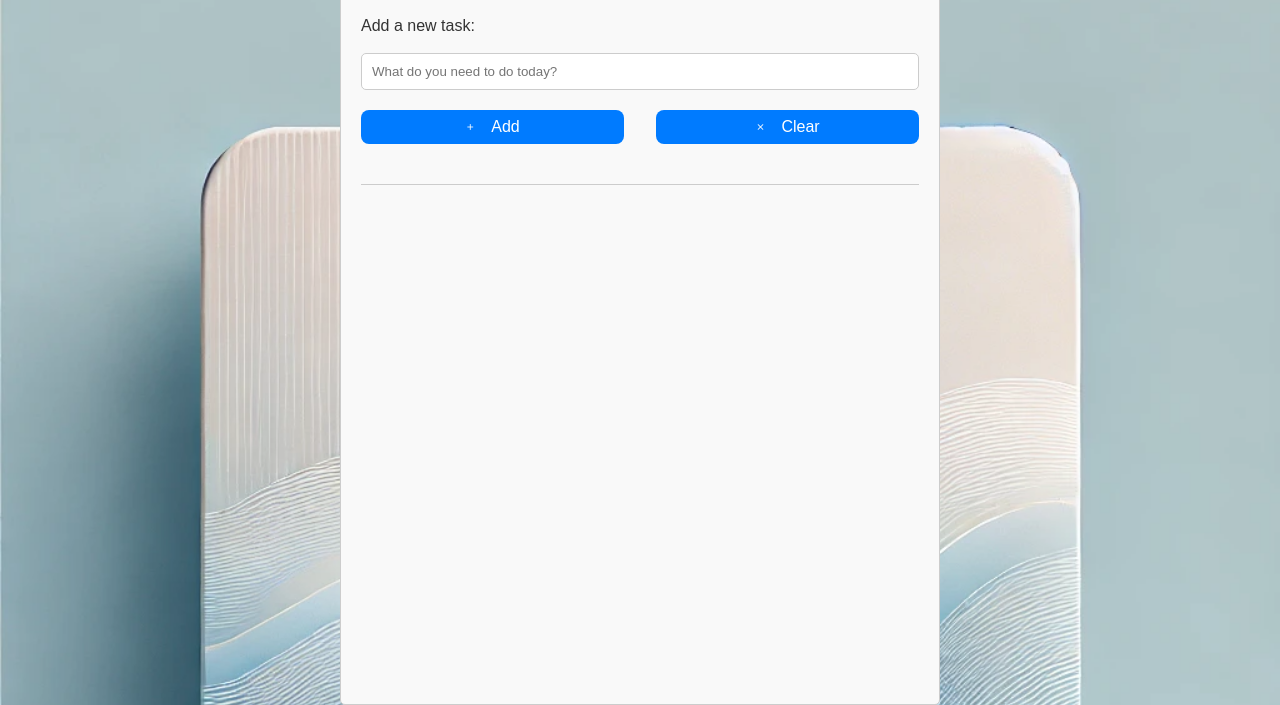
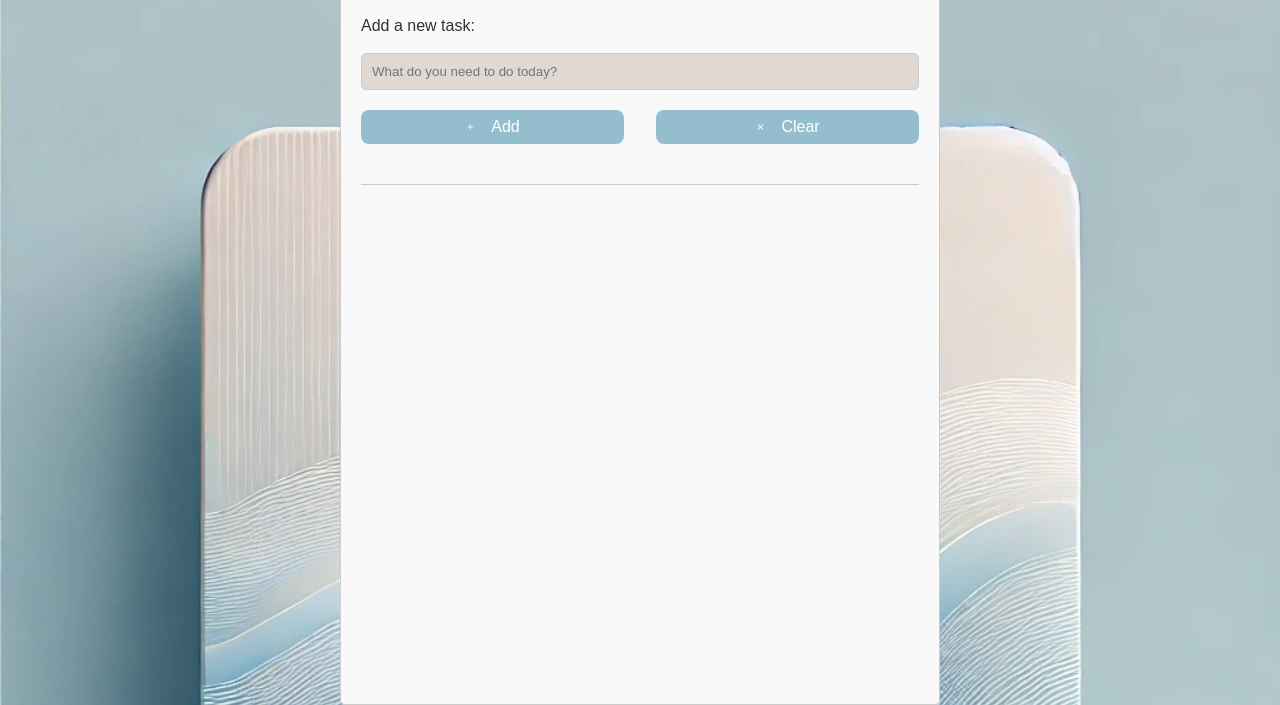
Before and after one commit to GeorgePapalazaridis/todo-list-app, a website with bundled scripts: page index.html in a window 1280 px wide. Shown: the part 107-812 px from the top of the page. Built offline with nearby package versions, Linux system fonts and the light colour scheme.

Commit message:
Refactor button styles and update CSS variables for improved theming

```diff
--- a/src/css/buttons.css
+++ b/src/css/buttons.css
@@ -32,15 +32,15 @@
     width: 35px;
     height: 35px;
     border-radius: 50%;
-    background-color: var(--danger-color);
-    color: var(--text-button-color);
+    background-color: var(--delete-btn-background-color);
+    color: var(--delete-btn-icon-color);
     border: none;
     cursor: pointer;
     transition: background-color 0.3s ease-in-out, transform 0.3s ease-in-out;
 }
 
 .delete-btn:hover {
-    background-color: var(--danger-hover-color);
+    background-color: var(--delete-btn-hover-color);
     transform: scale(0.95);
 }
 
--- a/src/css/form.css
+++ b/src/css/form.css
@@ -17,4 +17,5 @@
     padding: 10px;
     border: 1px solid var(--border-color);
     border-radius: 5px;
+    background-color: var(--input-background-color);
 }
--- a/src/css/variables.css
+++ b/src/css/variables.css
@@ -1,7 +1,7 @@
 /* Default (Light Mode) */
 :root {
-    --primary-color: #007bff; /* Button primary background */
-    --primary-hover-color: #0056b3; /* Button primary hover background */
+    --primary-color: #94bdcd; /* Button primary background */
+    --primary-hover-color: #729baf; /* Button primary hover background */
 
     --danger-color: #dc3545; /* Delete button background */
     --danger-hover-color: #b02a37; /* Delete button hover background */
@@ -21,12 +21,16 @@
     --button-background-color: #f0f0f0;
     --button-hover-background-color: #e0e0e0;
     --button-icon-color: #333;
+    --input-background-color: #e0d8d2;
+    --delete-btn-background-color: #333;
+    --delete-btn-icon-color: #f9f9f9;
+    --delete-btn-hover-color: #666;
 }
 
 /* Dark Mode */
 [data-theme="dark"] {
-    --primary-color: #89baea;
-    --primary-hover-color: #0d47a1;
+    --primary-color: #628594;
+    --primary-hover-color: #3f535c;
 
     --danger-color: #f44336;
     --danger-hover-color: #d32f2f;
@@ -40,10 +44,14 @@
     --dialog-background-color: #1e1e1e;
     --text-color: #e0e0e0;
     --text-secondary-color: #b0b0b0;
-    --text-button-color: #000000;
+    --text-button-color: #111014;
     --dimmed-overlay-color: rgba(255, 255, 255, 0.1);
     --box-shadow-color: rgba(255, 255, 255, 0.2);
-    --button-background-color: #444;
+    --button-background-color: #404747;
     --button-hover-background-color: #555;
-    --button-icon-color: #e0e0e0;
+    --button-icon-color: #c2c2b0;
+    --input-background-color: #404747;
+    --delete-btn-background-color: #c2c2b0;
+    --delete-btn-icon-color: #2c2c2c;
+    --delete-btn-hover-color: #b0b0b0;
 }
```
